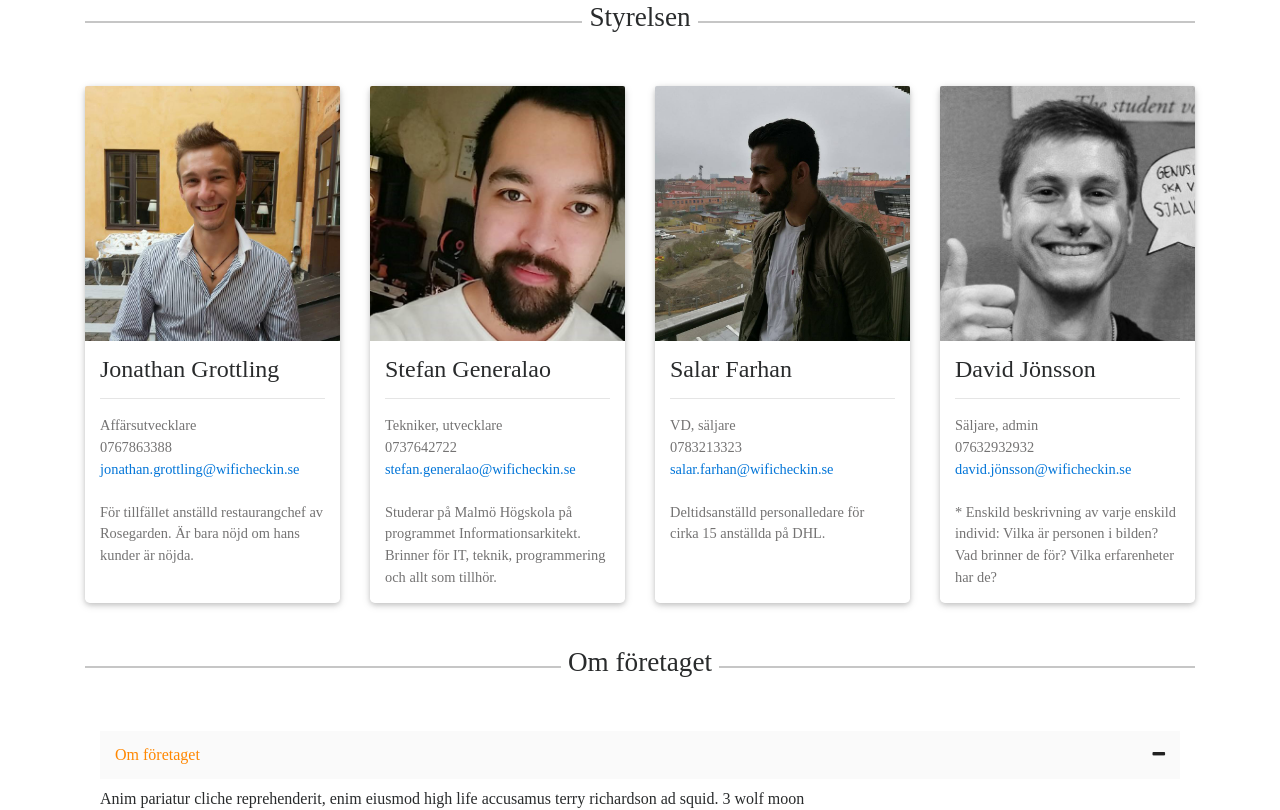
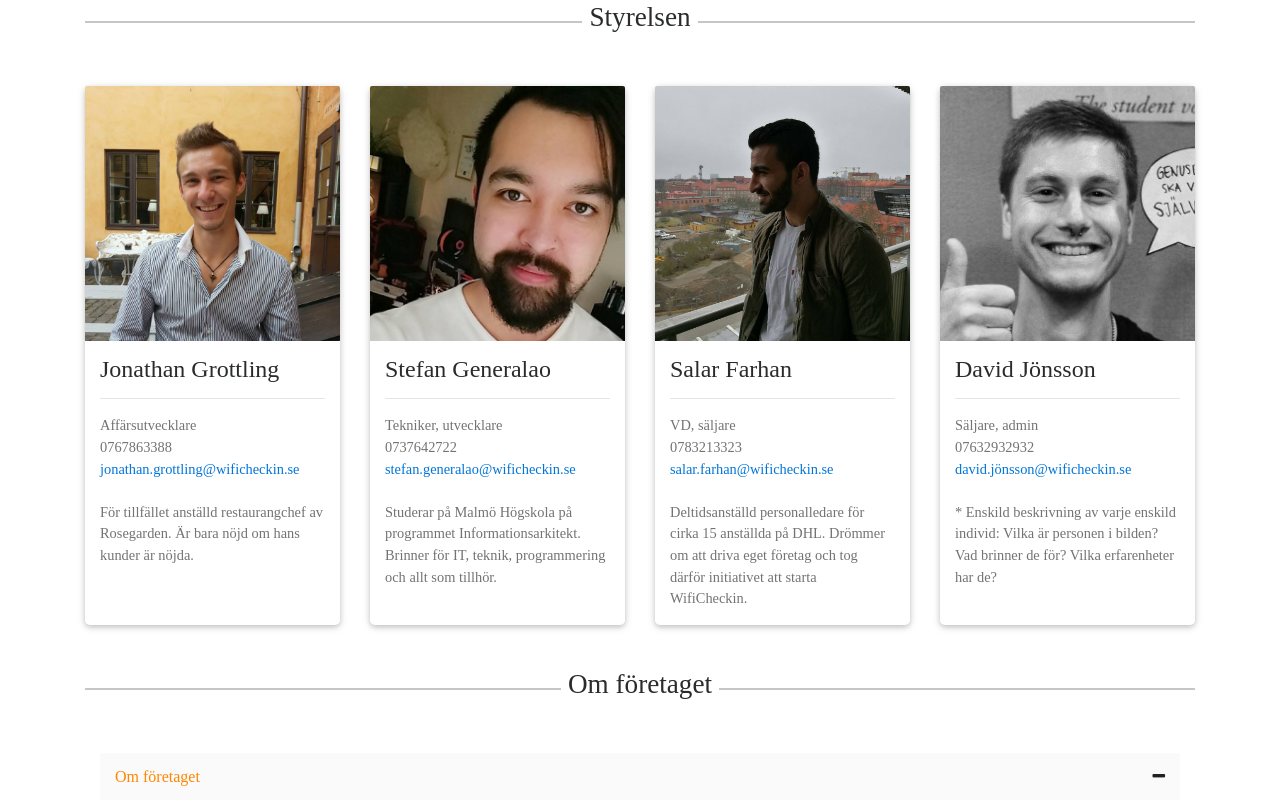
Before and after one commit to fransstrom/wificheckin3, a plain HTML site: page om.html in a window 1280 px wide. Shown: the part 436-1246 px from the top of the page. Drawn offline with Linux system fonts and the light colour scheme; a web font is replaced by a local one.

Commit message:
Fixat presentation för Salar

```diff
--- a/om.html
+++ b/om.html
@@ -178,7 +178,7 @@
                <p class="card-text">VD, säljare<br>
                0783213323<br>
 <a href="mailto:salar.farhan@wificheckin.se">salar.farhan@wificheckin.se</a><br><br>
-              Deltidsanställd personalledare för cirka 15 anställda på DHL.</p>
+              Deltidsanställd personalledare för cirka 15 anställda på DHL. Drömmer om att driva eget företag och tog därför initiativet att starta WifiCheckin.</p>
 
              </div>
            </div>
```
